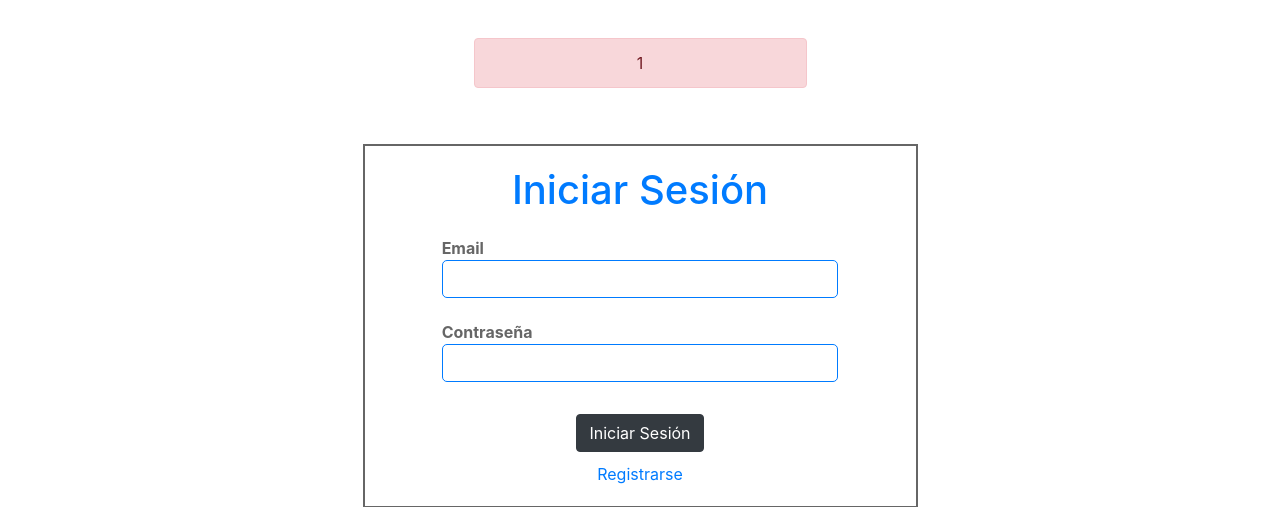
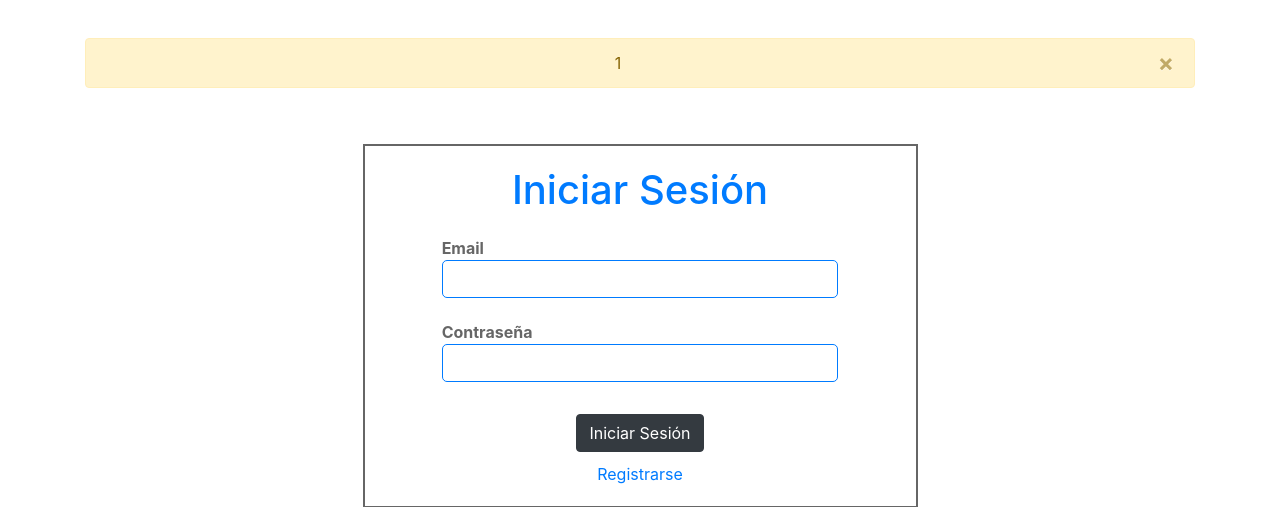
Before and after one commit to ArielSantosR/ExamenDAI, a PHP site: page /Vista/login.php in a window 1280 px wide. Shown: the part 56-563 px from the top of the page. Run offline with PHP 8.4, Linux system fonts and the light colour scheme; a user stored in the database is signed in.

Commit message:
mensaje error

```diff
--- a/Vista/login.php
+++ b/Vista/login.php
@@ -5,9 +5,14 @@
 
 	<div class="container" style="text-align: center;">
 
-		  <?php if(!empty($_SESSION["msj"])): ?>
-		  	<div class="alert alert-danger" style="width: 30%;margin-right: auto;margin-left: auto;" role="alert">
-				<p style="margin: 0;"><?php echo $_SESSION["msj"]; ?></p>
+
+
+			<?php if(!empty($_SESSION["msj"])): ?>
+			<div class="alert alert-warning alert-dismissible fade show" role="alert">
+			  <?php echo $_SESSION["msj"]; ?>
+			  <button type="button" class="close" data-dismiss="alert" aria-label="Close">
+			    <span aria-hidden="true">&times;</span>
+			  </button>
 			</div>
 			<?php endif; ?>
 
```
